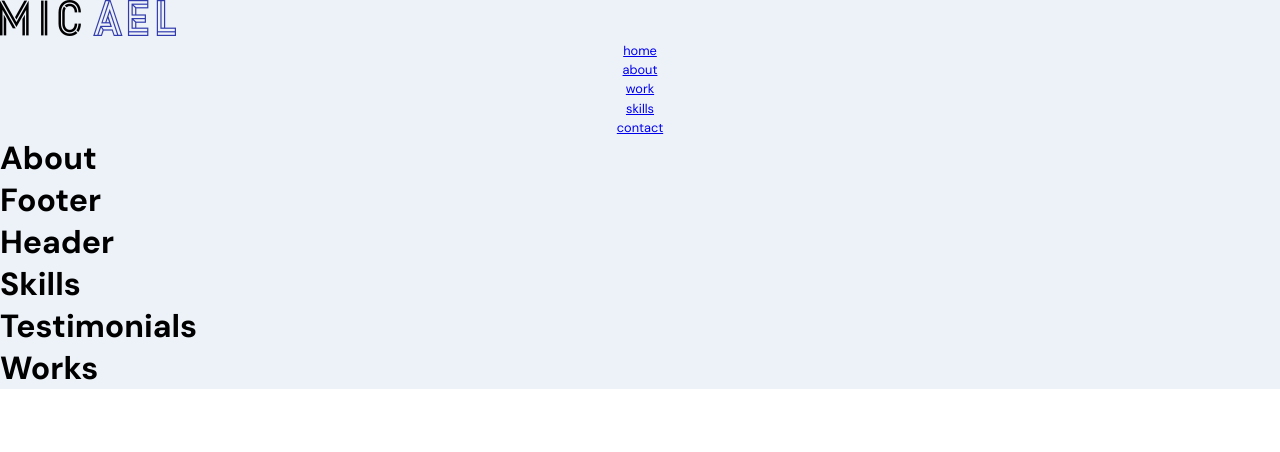
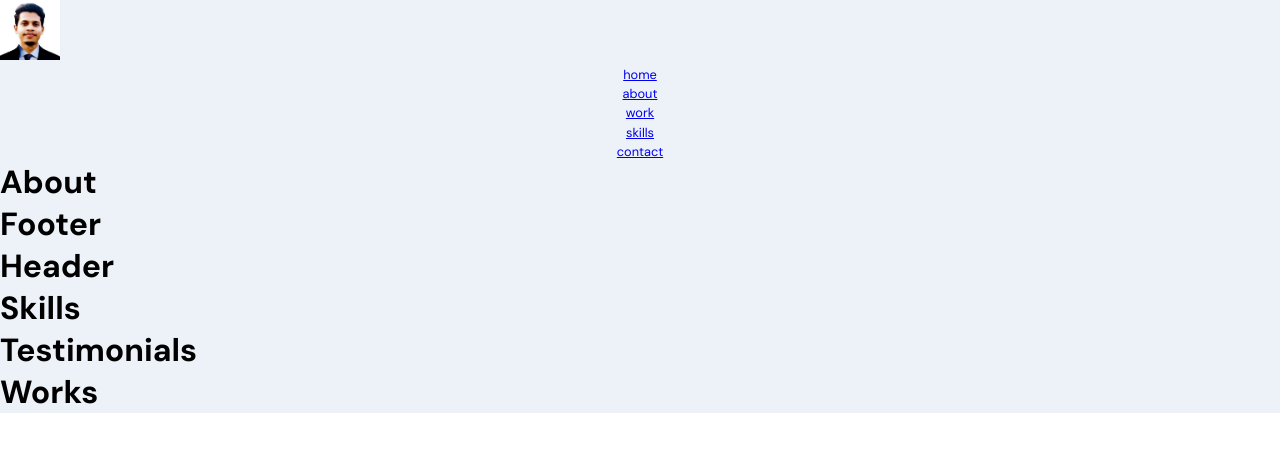
Before and after one commit to Sabbirfeni/Shabbir-portfolio, a React (Create React App) app: page / in a window 1280 px wide. Shown: the top 452 px of the page. Built offline with nearby package versions, Linux system fonts and the light colour scheme; the HTML template or start-up script is replaced by a standard one.

Commit message:
logo changed to sabbirProfile

```diff
--- a/src/components/Navbar/Navbar.jsx
+++ b/src/components/Navbar/Navbar.jsx
@@ -9,7 +9,7 @@ const Navbar = () => {
     return(
         <nav className="app__navbar">
             <div className="app__logo">
-                <img src={images.logo} alt="logo" srcset="" />
+                <img src={images.sabbirProfile} alt="profile" srcset="" />
             </div>
             <ul className="app_navbar-links">
                 {['home', 'about', 'work', 'skills', 'contact'].map((item) => (
--- a/src/components/Navbar/Navbar.scss
+++ b/src/components/Navbar/Navbar.scss
@@ -0,0 +1,4 @@
+.app__logo img {
+    width: 60px;
+    height: 60px;
+}
--- a/src/constants/images.js
+++ b/src/constants/images.js
@@ -34,7 +34,7 @@ import bolt from '../assets/bolt.png';
 import nb from '../assets/nb.png';
 import skype from '../assets/skype.png';
 import spotify from '../assets/spotify.png';
-
+import sabbirProfile from '../assets/sabbir.jpg';
 
 export default {
   email,
@@ -70,4 +70,5 @@ export default {
   nb,
   skype,
   spotify,
+  sabbirProfile,
 };
```
Also changed, not shown: src/assets/sabbir.jpg (added).
